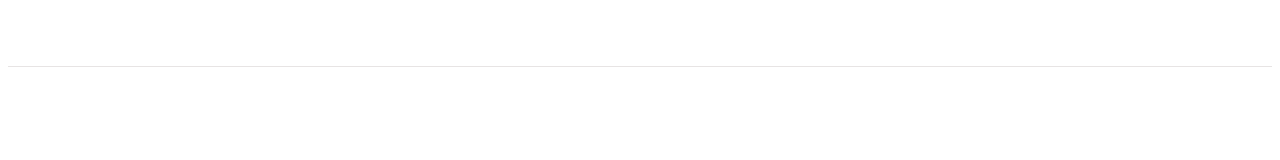
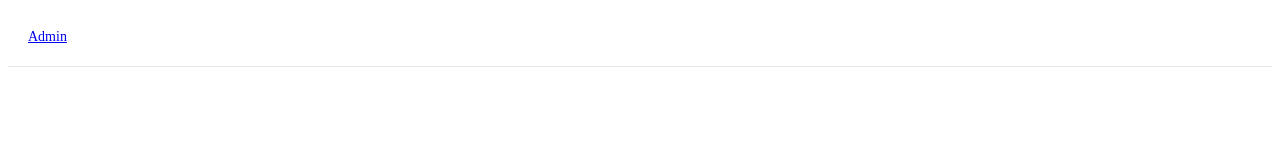
Before and after one commit to otisdev/leave-management-system, a React (Create React App) app in the folder frontend/: page / in a window 1280 px wide. Shown: the top 160 px of the page. Built offline with nearby package versions, Linux system fonts and the light colour scheme.

Commit message:
clemency :)

```diff
--- a/frontend/src/components/Navbar.jsx
+++ b/frontend/src/components/Navbar.jsx
@@ -2,6 +2,7 @@ import React from 'react'
 import "./navbar.scss"
 import styled from 'styled-components'
 import { Navigate } from 'react-router';
+import { Link } from 'react-router-dom';
 
 
 const Navbar = () => {
@@ -10,7 +11,7 @@ const Navbar = () => {
        <div className="wrapper">
 
 
-
+       <Link to="/request">Admin</Link>
 
         </div>
     </div>
```
